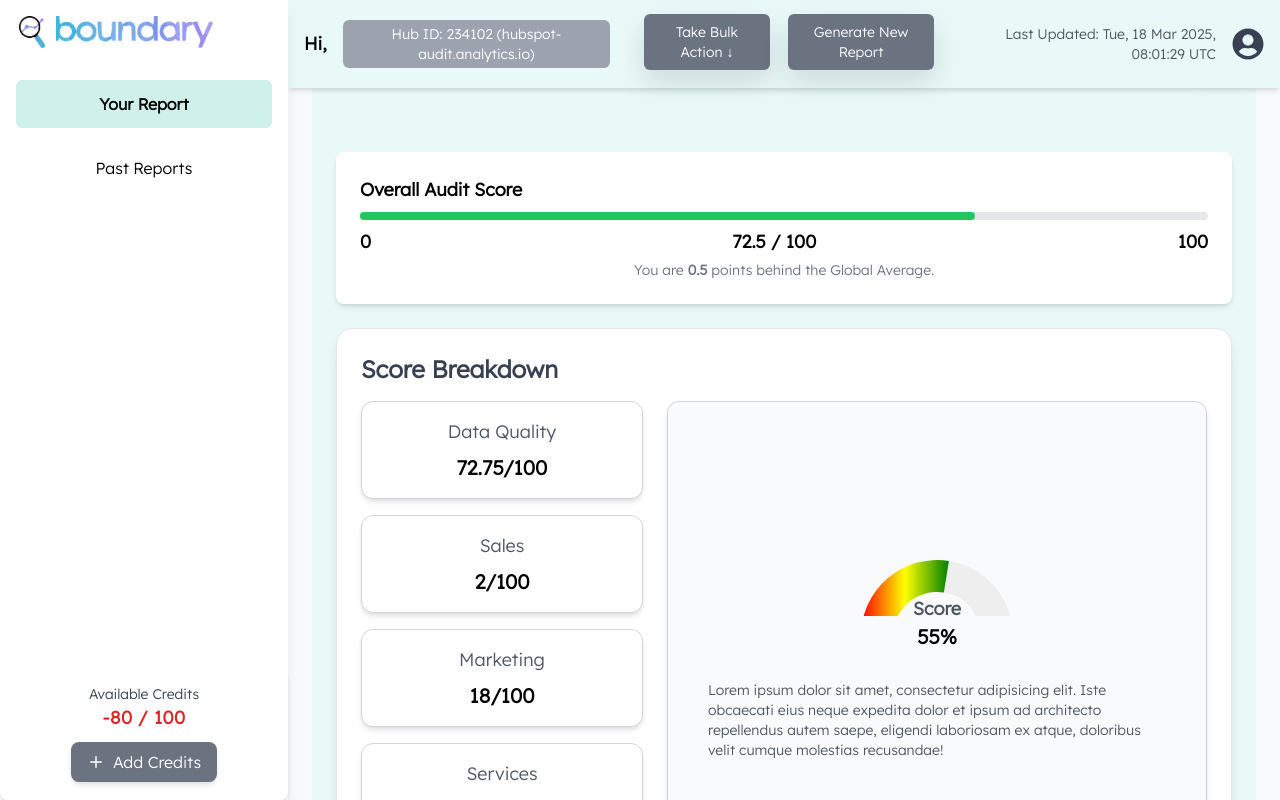
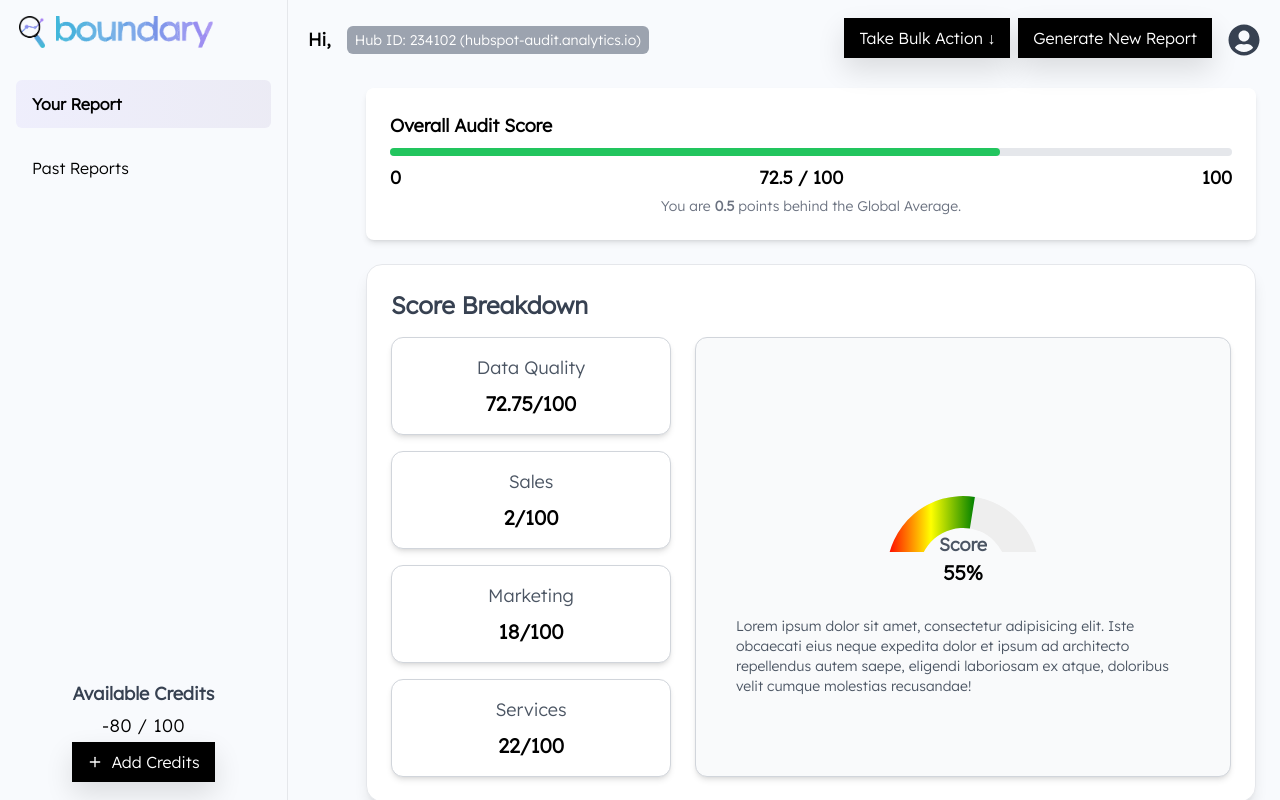
Before and after one commit to akky2000/CRM-Audit-App, a React (Vite) app: page /dashboard in a window 1280 px wide. Built offline with nearby package versions, Linux system fonts and the light colour scheme.

Commit message:
fix: dashboard layout

```diff
--- a/src/components/Header.jsx
+++ b/src/components/Header.jsx
@@ -41,10 +41,10 @@ const Header = () => {
   if (location.pathname === "/past-reports") return null;
 
   return (
-    <header className="bg-[#E9F9F7] text-black p-4 fixed top-0 left-0 w-full lg:left-72 lg:w-[calc(100%-18rem)] z-10 flex flex-wrap lg:flex-nowrap items-center justify-between gap-4 lg:gap-6 shadow-md">
+    <header className="text-black p-5 bg-[#f8fafd] fixed top-0 left-0 w-full lg:left-72 lg:w-[calc(100%-18rem)] z-10 flex flex-wrap lg:flex-nowrap items-center justify-between gap-4 lg:gap-6">
 
       {/* Left Section: Hi, User & Hub ID (Now in Same Row on Tablets) */}
-      <div className="flex flex-col sm:flex-row items-center sm:gap-4 w-full sm:w-auto">
+      <div className="flex sm:flex-row items-center sm:gap-4 w-full sm:w-auto">
         <h2 className="text-lg font-semibold text-center sm:text-left">
           Hi, {user?.slice(0, 5)}
         </h2>
@@ -57,19 +57,14 @@ const Header = () => {
       <div className="flex flex-col sm:flex-row items-center gap-2 sm:gap-4 w-full sm:w-auto">
 
         {/* Buttons (Same Row on Tablets) */}
-        <div className="flex flex-col md:flex-row gap-2 w-full sm:w-auto">
-          <button className="bg-gray-500 text-white px-3 py-2 rounded-md text-xs sm:text-sm hover:bg-black transition">
+        <div className="flex md:flex-row gap-2 w-full sm:w-auto">
+          <button>
             Take Bulk Action ↓
           </button>
-          <button className="bg-gray-500 text-white px-3 py-2 rounded-md text-xs sm:text-sm hover:bg-black transition">
+          <button>
             Generate New Report
           </button>
         </div>
-
-        {/* Timestamp (Centered on Tablets) */}
-        <p className="text-gray-600 text-xs sm:text-sm text-center sm:text-right w-full sm:w-auto">
-          Last Updated: {timestamp}
-        </p>
 
         <div className="relative">
           <FaUserCircle
@@ -79,15 +74,11 @@ const Header = () => {
 
           {showDropdown && (
             <div className="absolute right-0 mt-2 w-40 bg-white border border-gray-200 shadow-lg rounded-lg">
-              <p className="px-4 py-2 text-gray-700 text-sm">
-                Logged in as <strong>{user}</strong>
-              </p>
-              <button
-                className="w-full text-left px-4 py-2 text-red-600 hover:bg-gray-500 transition"
+              <p
                 onClick={handleLogout}
               >
                 Logout
-              </button>
+              </p>
             </div>
           )}
         </div>
--- a/src/components/MainContent.jsx
+++ b/src/components/MainContent.jsx
@@ -7,7 +7,7 @@ import MissingData from "../components/MissingData";
 
 const MainContent = () => {
   return (
-    <div className="p-10 space-y-6 bg-[#E9F9F7] max-w-7xl mx-auto px-6 min-h-screen overflow-hidden">
+    <div className="p-10 space-y-6 max-w-7xl mx-auto px-6 min-h-screen overflow-hidden">
       <AuditScore />
       <ScoreBreakdown />
       <DataAudit />
--- a/src/components/SideBar.jsx
+++ b/src/components/SideBar.jsx
@@ -26,7 +26,6 @@ const Sidebar = () => {
     <>
       {/* Mobile Toggle Button */}
       <button
-        className="fixed top-4 left-4 z-50 bg-[#6fb1da] text-black p-2 rounded lg:hidden"
         onClick={() => setIsOpen(true)}
       >
         <FiMenu size={24} />
@@ -34,7 +33,7 @@ const Sidebar = () => {
 
       {/* Sidebar */}
       <div
-        className={`fixed inset-y-0 left-0 z-50 bg-white shadow-lg transition-transform duration-300 w-64 h-full ${
+        className={`fixed inset-y-0 left-0 z-50 bg-[#f8fafd] transition-transform duration-300 w-64 h-full border-r ${
           isOpen ? "translate-x-0" : "-translate-x-full"
         } lg:translate-x-0 lg:w-72`}
       >
@@ -57,10 +56,10 @@ const Sidebar = () => {
           <nav className="flex flex-col space-y-4 p-4">
             <Link
               to="/dashboard"
-              className={`px-4 py-3 rounded-md transition ${
+              className={`px-4 py-3 bg-inherit rounded-md transition text-start ${
                 location.pathname === "/dashboard"
-                  ? "bg-[#D0F0EC] text-black font-bold"
-                  : "hover:bg-[#D0F0EC] hover:text-black"
+                  ? "bg-gradient-to-r from-[#9b87f51a] to-[#7e69ab1a] text-black font-bold"
+                  : "hover:bg-gradient-to-r from-[#9b87f51a] to-[#7e69ab1a] hover:text-black"
               }`}
               onClick={() => setIsOpen(false)}
             >
@@ -69,10 +68,10 @@ const Sidebar = () => {
 
             <Link
               to="/past-reports"
-              className={`px-4 py-3 rounded-md transition ${
+              className={`px-4 py-3 rounded-md transition text-start ${
                 location.pathname === "/past-reports"
-                  ? "bg-[#D0F0EC] text-black font-bold"
-                  : "hover:bg-[#D0F0EC] hover:text-black"
+                  ? "bg-gradient-to-r from-[#9b87f51a] to-[#7e69ab1a] text-black font-bold"
+                  : "hover:bg-gradient-to-r from-[#9b87f51a] to-[#7e69ab1a] hover:text-black"
               }`}
               onClick={() => setIsOpen(false)}
             >
@@ -81,14 +80,11 @@ const Sidebar = () => {
           </nav>
 
           {/* Credits Section */}
-          <div className="mt-auto p-4 text-center rounded-lg shadow-md">
-            <p className="text-sm font-medium text-gray-700">Available Credits</p>
-            <p className="text-lg font-bold text-red-600 tracking-wide">-80 / 100</p>
-            <button
-              className="mt-3 px-4 py-2 rounded-lg flex items-center justify-center mx-auto bg-gray-500 text-white hover:bg-green-400 transition-all duration-200 shadow-md"
-              onClick={() => alert("Credits Added!")}
-            >
-              <FiPlus className="mr-2" size={18} /> Add Credits
+          <div className="mt-auto p-4 text-center rounded-lg items-center justify-center mx-auto gap-1 flex flex-col">
+            <p className="text-lg font-semibold text-gray-700">Available Credits</p>
+            <p className="text-lg font-medium tracking-wide">-80 / 100</p>
+            <button className="flex items-center justify-center">
+              <FiPlus className="mr-2" size={16} /> Add Credits
             </button>
           </div>
         </aside>
--- a/src/index.css
+++ b/src/index.css
@@ -24,7 +24,6 @@ button {
   box-shadow: 0 12px 28px rgba(0, 0, 0, 0.12);
   padding: 8px 15px;
   cursor: pointer;
-  margin-left: 10px;
   font-size: medium;
 }
 
@@ -39,7 +38,7 @@ h6 {
   padding: 0;
 }
 
-
-html, body {
+html,
+body {
   overflow: hidden;
 }
--- a/src/pages/Dashboard.jsx
+++ b/src/pages/Dashboard.jsx
@@ -16,20 +16,8 @@ const Dashboard = () => {
   return (
     <div className="flex">
       <Sidebar />
-      <main className="flex-1 p-6 pt-16 overflow-auto h-screen">
+      <main className="flex-1 overflow-auto h-screen">
         <Header user={user} />
-
-
-        {!isPastReportsPage && (
-          <button
-            className="bg-red-500 text-white px-4 py-2 rounded-lg absolute top-4 right-4"
-            onClick={logout}
-          >
-            Logout
-          </button>
-        )}
-
-
         {isPastReportsPage ? <PastReports /> : <MainContent />}
       </main>
     </div>
--- a/src/pages/PastReports.jsx
+++ b/src/pages/PastReports.jsx
@@ -38,7 +38,7 @@ const PastReports = () => {
               <td className="p-2 border border-gray-300">{report.date}</td>
               <td className="p-2 border border-gray-300">{report.score}</td>
               <td className="p-2 border border-gray-300">
-                <button className="bg-black text-white px-3 py-1 rounded-md">View Report</button>
+                <button>View Report</button>
               </td>
             </tr>
           ))}
@@ -47,9 +47,9 @@ const PastReports = () => {
 
 
       <div className="mt-4 text-center">
-        <button className="text-gray-600 hover:text-black">Previous</button>
+        <button >Previous</button>
         <span className="mx-4">Page 1 of 2</span>
-        <button className="text-gray-600 hover:text-black">Next</button>
+        <button >Next</button>
       </div>
     </div>
   );
```
